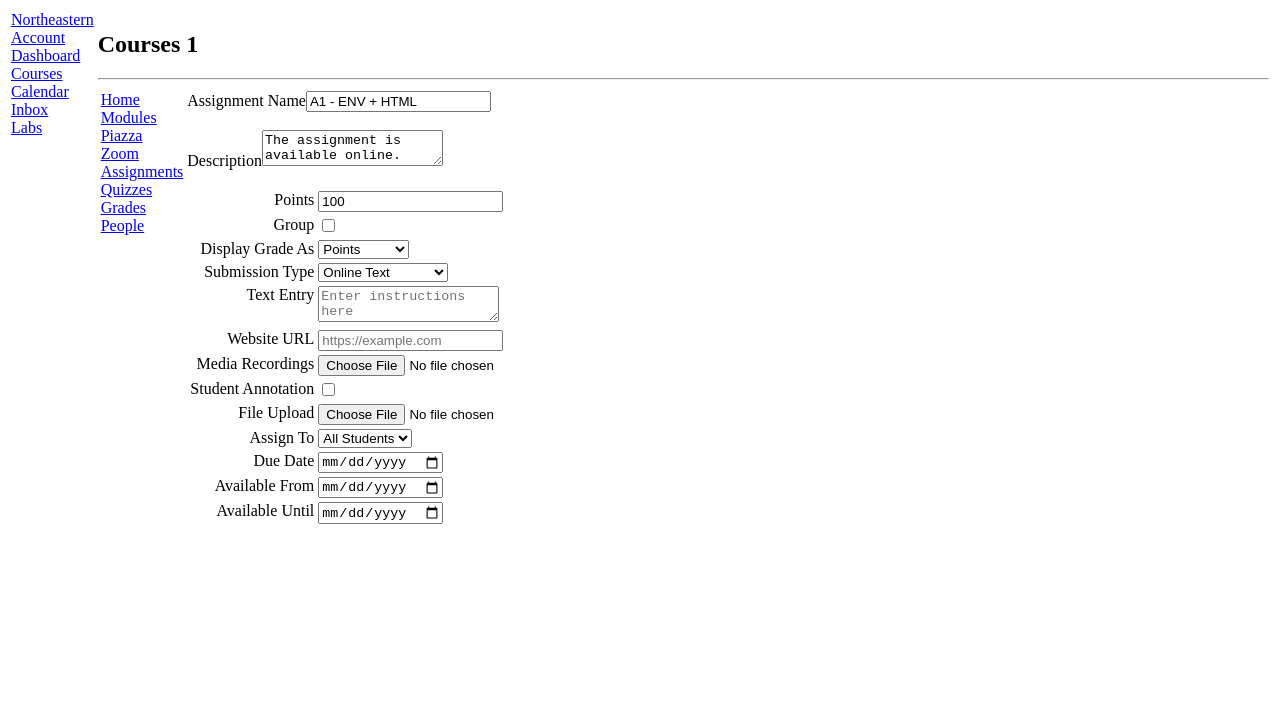
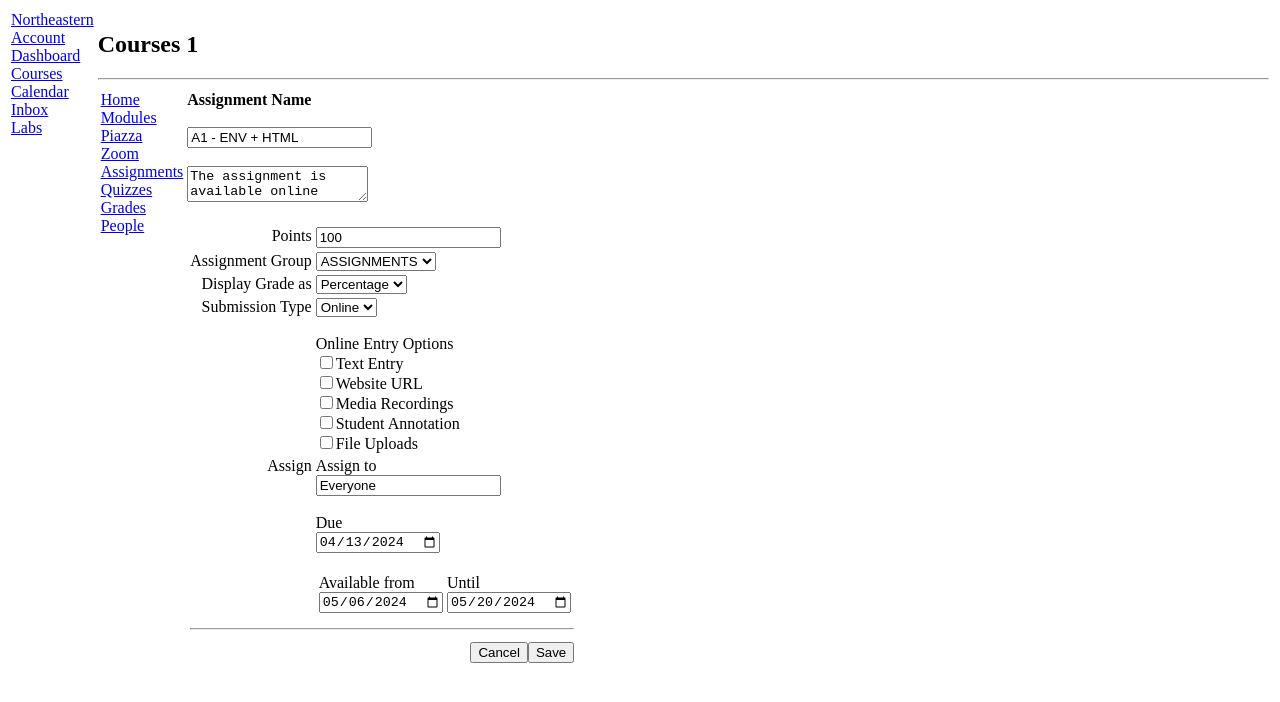
Before and after one commit to mohanaHarshita4/kambaz-next-js, a Next.js app: page /Courses/1/Assignments/1 in a window 1280 px wide. Shown: the top 702 px of the page. Built offline with nearby package versions, Linux system fonts and the light colour scheme.

Commit message:
rectified

```diff
--- a/app/(Kambaz)/Courses/[cid]/Assignments/[aid]/page.tsx
+++ b/app/(Kambaz)/Courses/[cid]/Assignments/[aid]/page.tsx
@@ -1,20 +1,14 @@
-"use client";
-
-import React from "react";
-
+"use client"
 export default function AssignmentEditor() {
     return (
         <div id="wd-assignments-editor">
-      {/* Assignment Name */}
-      <label htmlFor="wd-name">Assignment Name</label>
-      <input id="wd-name" defaultValue="A1 - ENV + HTML" /><br /><br />
-
-      {/* Description */}
-      <label htmlFor="wd-description">Description</label>
-      <textarea id="wd-description" defaultValue={"The assignment is available online. Submit a link to the landing page of your work."}/>
-              <br /><br />
-
-      {/* Points */}
+            <label htmlFor="wd-name"><b>Assignment Name</b></label>
+            <br />
+            <br />
+            <input suppressHydrationWarning={true} id="wd-name" defaultValue="A1 - ENV + HTML" /><br /><br />
+            <textarea suppressHydrationWarning={true} id="wd-description" defaultValue={"The assignment is available online Submit a link to the landing page of"}/>
+            <br />
+            <br />
             <table>
                 <tbody>
                 <tr>
@@ -22,133 +16,92 @@ export default function AssignmentEditor() {
                         <label htmlFor="wd-points">Points</label>
                     </td>
                     <td>
-              <input id="wd-points" defaultValue={100} />
+                            <input suppressHydrationWarning={true} type = "number" id="wd-points" defaultValue={100} />
                     </td>
                 </tr>
-
-          {/* Group */}
                 <tr>
                     <td align="right" valign="top">
-              <label htmlFor="wd-group">Group</label>
+                        <label htmlFor="wd-group">Assignment Group</label>
                     </td>
                     <td>
-              <input type="checkbox" id="wd-group" />
-            </td>
-          </tr>
-
-          {/* Display Grade As */}
-          <tr>
-            <td align="right" valign="top">
-              <label htmlFor="wd-display-grade-as">Display Grade As</label>
-            </td>
-            <td>
-              <select id="wd-display-grade-as" defaultValue="Points">
-                <option value="Points">Points</option>
-                <option value="Percentage">Percentage</option>
+                            <select suppressHydrationWarning={true} id="wd-group" defaultValue='ASSIGNMENTS'>
+                            <option value="ASSIGNMENTS">ASSIGNMENTS</option>
                         </select>
                     </td>
                 </tr>
-
-          {/* Submission Type */}
+                <tr>
+                    <td align="right" valign="top">
+                        <label htmlFor="wd-display-grade-as">Display Grade as</label>
+                    </td>
+                    <td>
+                            <select suppressHydrationWarning={true} id="wd-display-grade-as" defaultValue='PERCENTAGE'>
+                            <option value="PERCENTAGE">Percentage</option>
+                        </select>
+                    </td>
+                </tr>
                 <tr>
                     <td align="right" valign="top">
                         <label htmlFor="wd-submission-type">Submission Type</label>
                     </td>
                     <td>
-              <select id="wd-submission-type" defaultValue="Online Text">
-                <option value="Online Text">Online Text</option>
-                <option value="File Upload">File Upload</option>
-                <option value="Website URL">Website URL</option>
-                <option value="Media Recordings">Media Recordings</option>
+                            <select suppressHydrationWarning={true} id="wd-submission-type" defaultValue='ONLINE'>
+                            <option value="ONLINE">Online</option>
                             </select>
+                            <br /><br />
+
+                        <label>Online Entry Options</label><br />
+                        <input suppressHydrationWarning={true} type="checkbox" id="wd-text-entry" />
+                        <label htmlFor="wd-text-entry">Text Entry</label><br />
+
+                        <input suppressHydrationWarning={true} type="checkbox" id="wd-website-url" />
+                        <label htmlFor="wd-website-url">Website URL</label><br />
+
+                        <input suppressHydrationWarning={true} type="checkbox" id="wd-media-recordings" />
+                        <label htmlFor="wd-media-recordings">Media Recordings</label><br />
+
+                        <input suppressHydrationWarning={true} type="checkbox" id="wd-student-annotation" />
+                        <label htmlFor="wd-student-annotation">Student Annotation</label><br />
+
+                        <input suppressHydrationWarning={true} type="checkbox" id="wd-file-upload" />
+                        <label htmlFor="wd-file-upload">File Uploads</label><br />
                     </td>
                 </tr>
-
-          {/* Text Entry */}
                 <tr>
                     <td align="right" valign="top">
-              <label htmlFor="wd-text-entry">Text Entry</label>
+                        <label htmlFor="wd-assign-to">Assign</label>
                     </td>
                     <td>
-              <textarea id="wd-text-entry" placeholder="Enter instructions here" />
+                        <label htmlFor="wd-assign-to">Assign to</label><br />
+                            <input suppressHydrationWarning={true} id="wd-assign-to" defaultValue={"Everyone"} />
+                            <br /><br />
+                        <label htmlFor="wd-due-date">Due</label><br />
+                            <input suppressHydrationWarning={true} type="date" id="wd-due-date" defaultValue={"2024-04-13"} />
+                            <br /><br />
+                        <table>
+                            <tbody>
+                                <tr>
+                                    <td>
+                                        <label htmlFor="wd-available-from">Available from</label><br />
+                                            <input suppressHydrationWarning={true} type="date" id="wd-available-from" defaultValue="2024-05-06"/>
+                                    </td>
+                                    <td>
+                                        <label htmlFor="wd-available-until">Until</label><br />
+                                            <input suppressHydrationWarning={true} type="date" id="wd-available-until" defaultValue="2024-05-20"/>
                                     </td>
                                 </tr>
-
-          {/* Other Fields */}
-          <tr>
-            <td align="right" valign="top">
-              <label htmlFor="wd-website-url">Website URL</label>
-            </td>
-            <td>
-              <input type="url" id="wd-website-url" placeholder="https://example.com" />
+                            </tbody>
+                        </table>
                     </td>
                 </tr>
-
                 <tr>
-            <td align="right" valign="top">
-              <label htmlFor="wd-media-recordings">Media Recordings</label>
-            </td>
-            <td>
-              <input type="file" id="wd-media-recordings" />
+                        <td colSpan={2}>
+                            <hr />
                         </td>
                 </tr>
-
                 <tr>
-            <td align="right" valign="top">
-              <label htmlFor="wd-student-annotation">Student Annotation</label>
-            </td>
-            <td>
-              <input type="checkbox" id="wd-student-annotation" />
-            </td>
-          </tr>
-
-          <tr>
-            <td align="right" valign="top">
-              <label htmlFor="wd-file-upload">File Upload</label>
-            </td>
-            <td>
-              <input type="file" id="wd-file-upload" />
-            </td>
-          </tr>
-
-          <tr>
-            <td align="right" valign="top">
-              <label htmlFor="wd-assign-to">Assign To</label>
-            </td>
-            <td>
-              <select id="wd-assign-to" defaultValue="All Students">
-                <option value="All Students">All Students</option>
-                <option value="Group 1">Group 1</option>
-                <option value="Group 2">Group 2</option>
-              </select>
-            </td>
-          </tr>
-
-          {/* Dates */}
-          <tr>
-            <td align="right" valign="top">
-              <label htmlFor="wd-due-date">Due Date</label>
-            </td>
-            <td>
-              <input type="date" id="wd-due-date" />
-            </td>
-          </tr>
-
-          <tr>
-            <td align="right" valign="top">
-              <label htmlFor="wd-available-from">Available From</label>
-            </td>
-            <td>
-              <input type="date" id="wd-available-from" />
-            </td>
-          </tr>
-
-          <tr>
-            <td align="right" valign="top">
-              <label htmlFor="wd-available-until">Available Until</label>
-            </td>
-            <td>
-              <input type="date" id="wd-available-until" />
+                    <td colSpan={2} align="right">
+                            <button suppressHydrationWarning={true} id="wd-cancel">Cancel</button>
+                            <button suppressHydrationWarning={true} id="wd-save">Save</button>
                     </td>
                     </tr>
                 </tbody>
--- a/app/LAB/Lab1/page.tsx
+++ b/app/LAB/Lab1/page.tsx
@@ -309,7 +309,7 @@ export default function Lab1() {
 
         <h4>Anchor tag</h4>
         Visit my
-         <a href="https://github.com/bhavishyabondalapati2003-star/kambaz-next-js" id="wd-github">GitHub Repo</a>
+         <a href="https://github.com/mohanaHarshita4/kambaz-next-js" id="wd-github">GitHub Repo</a>
       </div>
     </div>
   );
```
Also changed, not shown: app/(Kambaz)/Courses/[cid]/Assignments/page.tsx (+24 -43 lines), app/_page.tsx (deleted, +0 -103 lines). Lines whose indentation alone changed are shown as unchanged.
